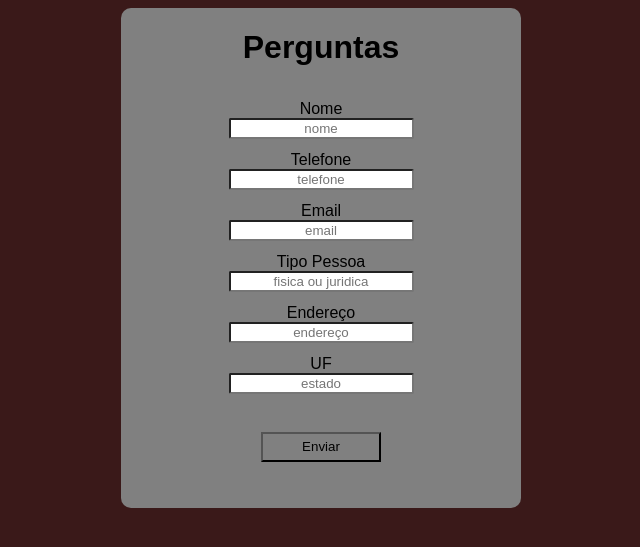
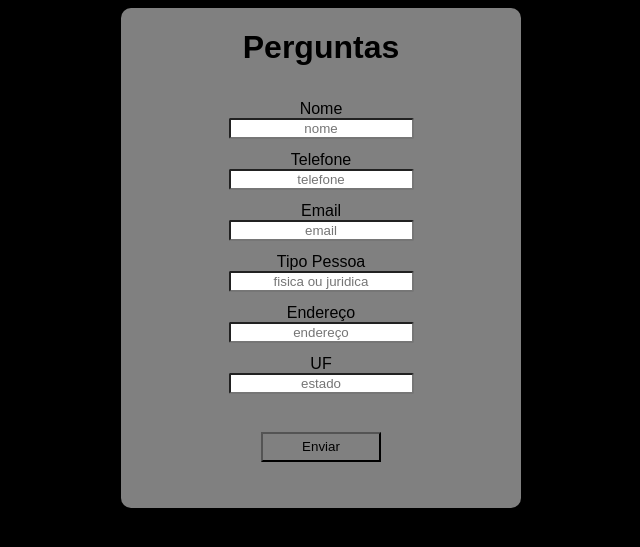
Before and after one commit to MarceloJusten/Desenvweb-2025, a PHP site: page / in a window 1280 px wide. Shown: the top 547 px of the page, without its empty margins (319-959 px from the left). Run offline with PHP 8.4, Linux system fonts and the light colour scheme.

Commit message:
Alteração do body

```diff
--- a/Aula 1/styles.css
+++ b/Aula 1/styles.css
@@ -1,5 +1,5 @@
 .body{
-    background-color: rgb(58, 25, 25);
+    background-color: black;
     display: flex;
     justify-content: center;
 }
```
